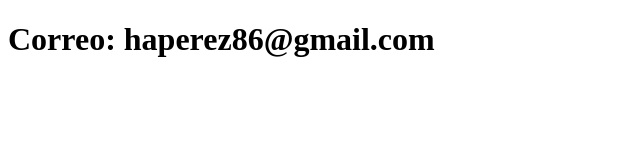
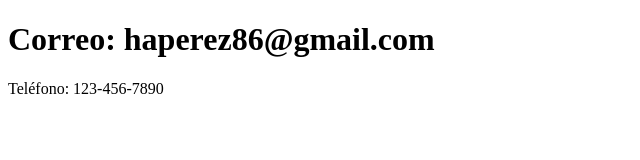
Before and after one commit to haperez86/sistema-de-registro, a plain HTML site: page contacto.html in a window 1280 px wide. Shown: the whole page, without its empty margins (0-640 px from the left). Drawn offline with Linux system fonts and the light colour scheme.

Commit message:
Actualiza el contacto

```diff
--- a/contacto.html
+++ b/contacto.html
@@ -7,5 +7,6 @@
 </head>
 <body>
     <h1>Correo: haperez86@gmail.com</h1>
+    <p>Teléfono: 123-456-7890</p>
 </body>
 </html>
```
